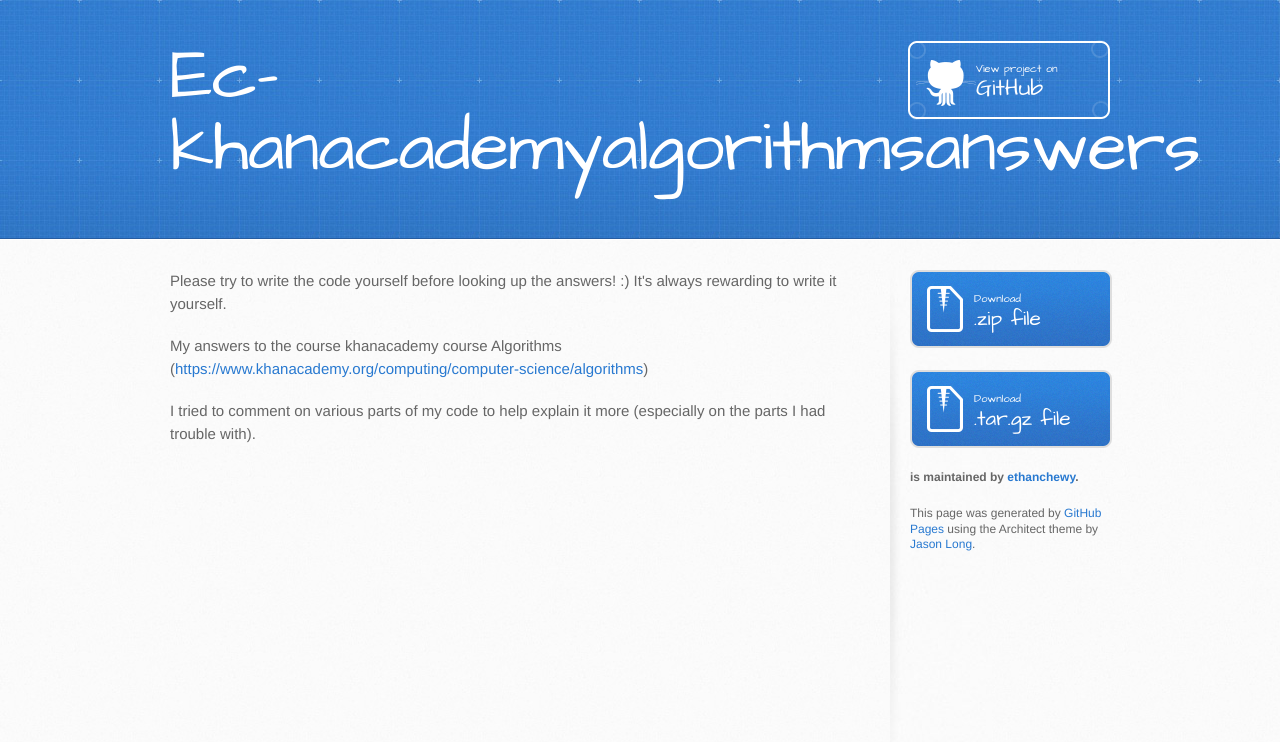
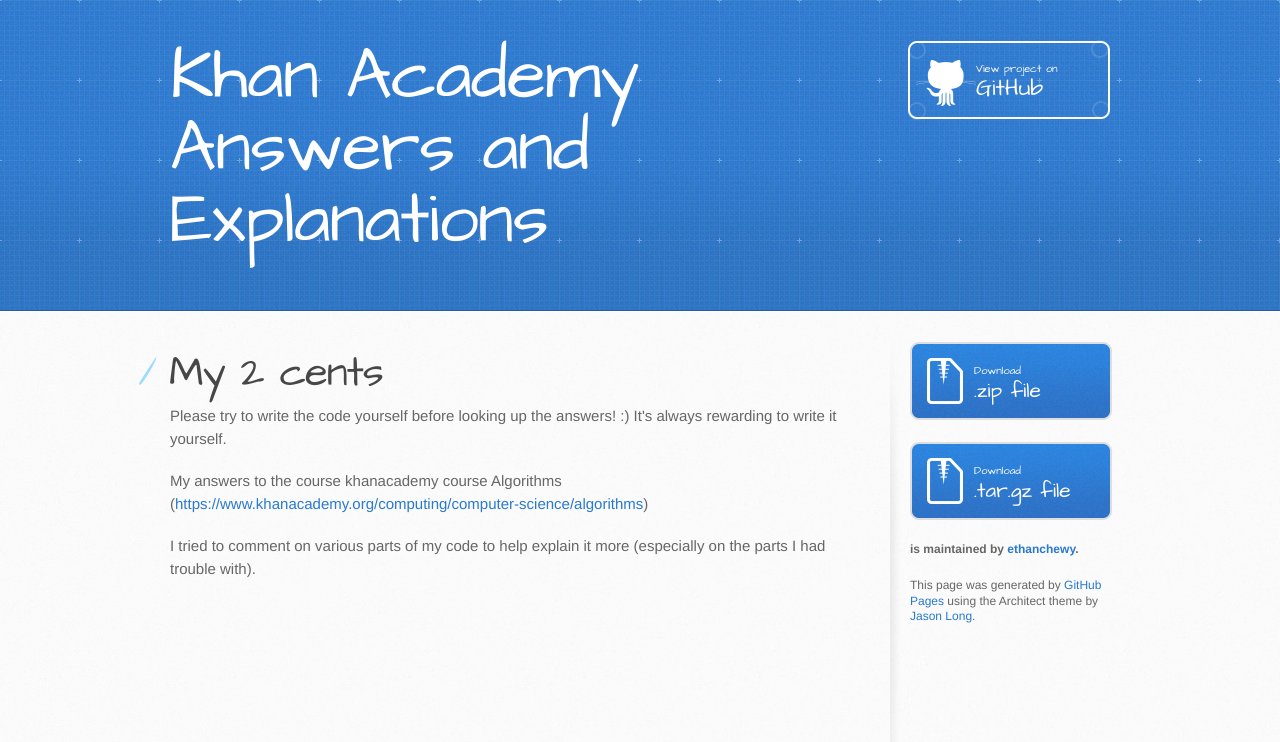
Before and after one commit to ethanchewy/EC-KhanAcademyAlgorithmsAnswers, a plain HTML site: page index.html in a window 1280 px wide. Drawn offline with Linux system fonts and the light colour scheme.

Commit message:
Update index.html

```diff
--- a/index.html
+++ b/index.html
@@ -19,7 +19,7 @@
   <body>
     <header>
       <div class="inner">
-        <h1>Ec-khanacademyalgorithmsanswers</h1>
+        <h1>Khan Academy Answers and Explanations</h1>
         <h2></h2>
         <a href="https://github.com/ethanchewy/EC-KhanAcademyAlgorithmsAnswers" class="button"><small>View project on</small> GitHub</a>
       </div>
@@ -28,12 +28,15 @@
     <div id="content-wrapper">
       <div class="inner clearfix">
         <section id="main-content">
+          <h1>My 2 cents</h1>
           <p>Please try to write the code yourself before looking up the answers! :)
 It's always rewarding to write it yourself.</p>
 
 <p>My answers to the course khanacademy course Algorithms (<a href="https://www.khanacademy.org/computing/computer-science/algorithms">https://www.khanacademy.org/computing/computer-science/algorithms</a>)</p>
 
 <p>I tried to comment on various parts of my code to help explain it more (especially on the parts I had trouble with). </p>
+
+
         </section>
 
         <aside id="sidebar">
```
